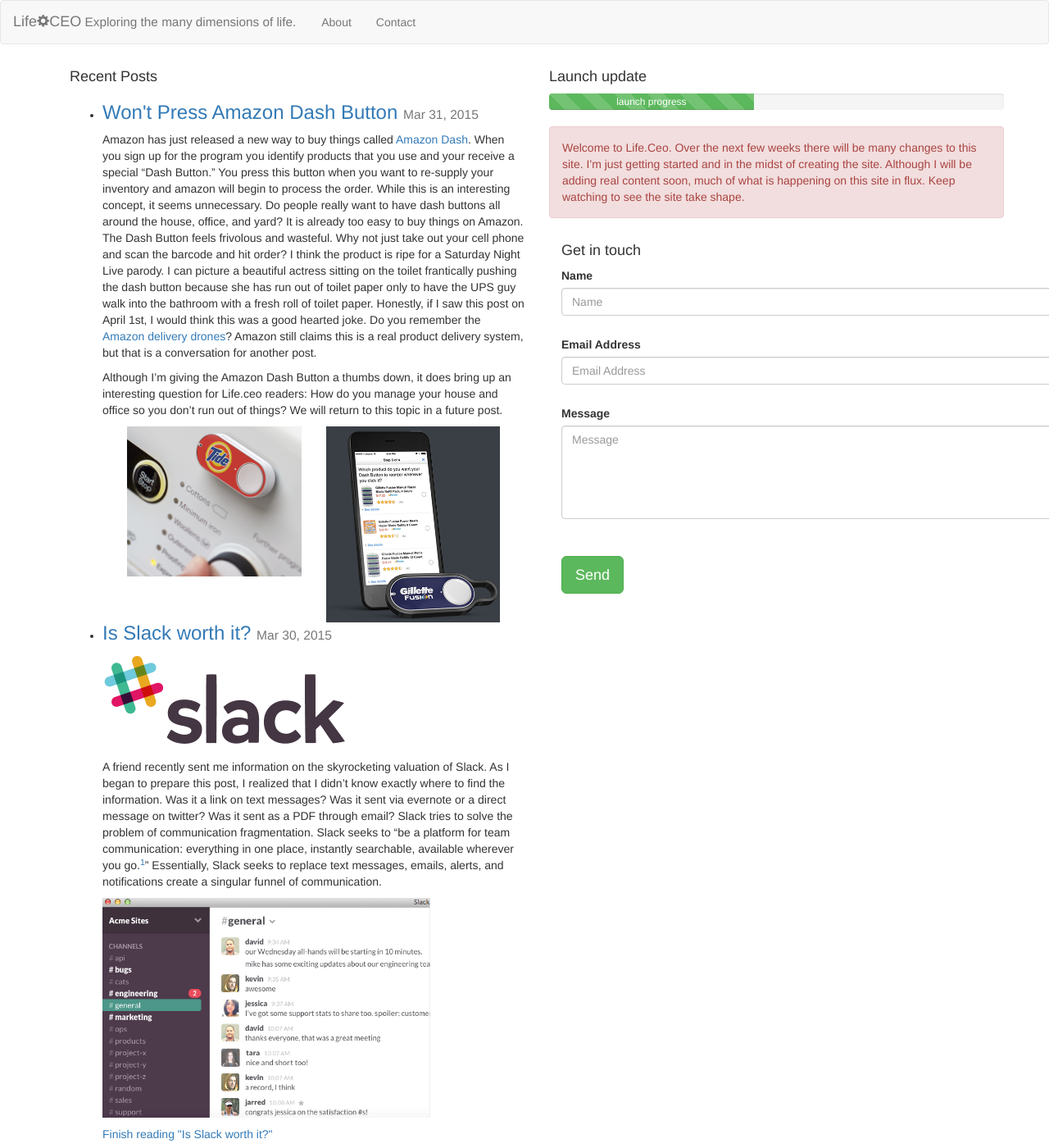
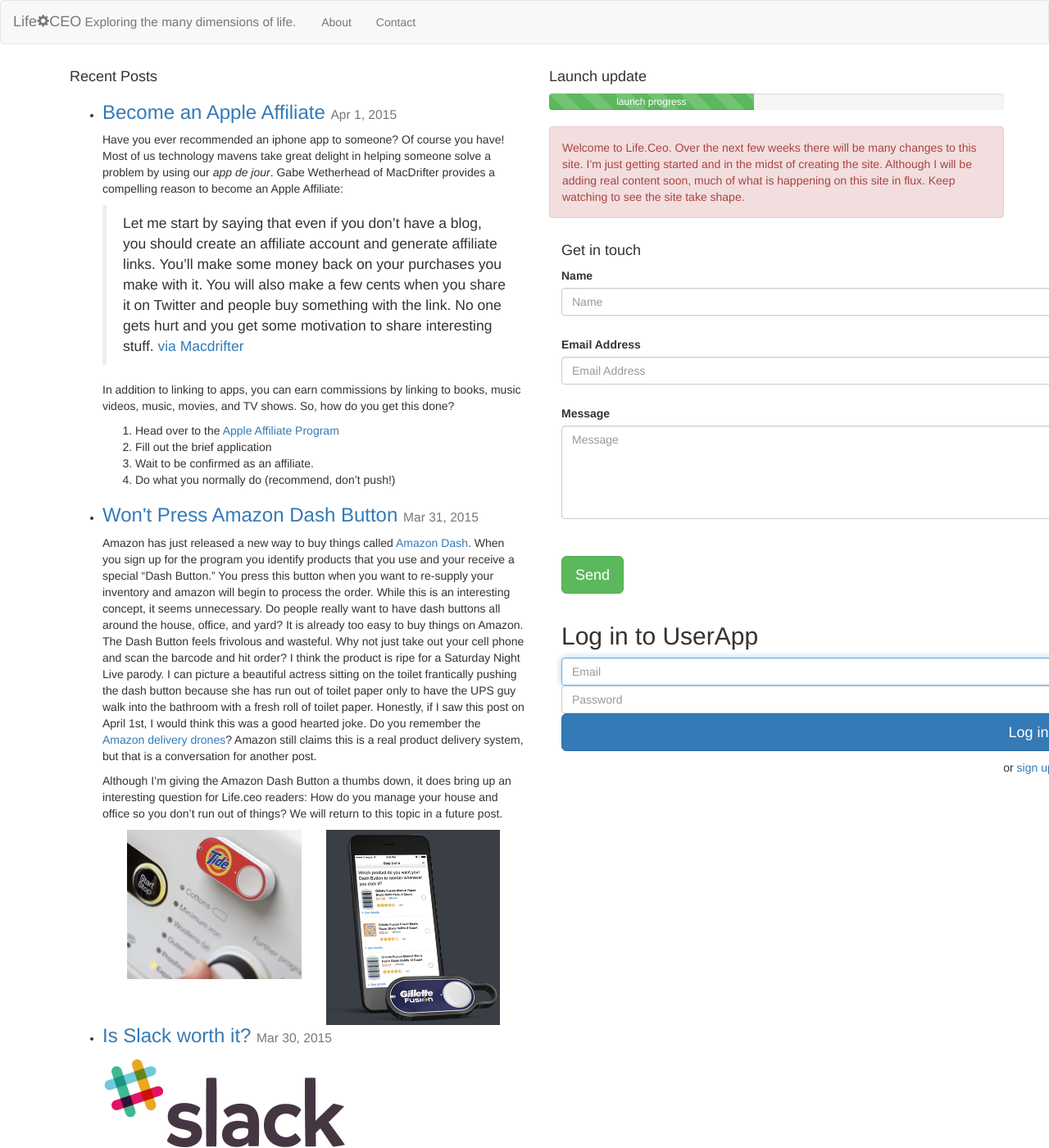
Before and after one commit to sjmscott/life-ceo, a Jekyll site: the page built from index.html, in a window 1280 px wide and 1400 px high. Shown: the whole window at 82% size. Built offline with Jekyll 4.4.1, drawn with Linux system fonts in a browser that asks for light colours; nearby versions of some CDN libraries; the list of posts is cut into pages by our own code.

Commit message:
new article

```diff
--- a/_includes/head.html
+++ b/_includes/head.html
@@ -21,6 +21,8 @@
 
 </script>
 {% endif %}
+
+<script src="https://app.userapp.io/js/userapp.client.js"></script>
   <title>{% if page.title %}{{ page.title }}{% else %}{{ site.title }}{% endif %}</title>
 
 
--- /dev/null
+++ b/_posts/2015-04-01-apple-affilate.markdown
@@ -0,0 +1,18 @@
+---
+layout: post
+title: "Become an Apple Affiliate"
+author: Steve Scott
+date: 2015-04-01
+tags: software, tool, apple
+---
+
+Have you ever recommended an iphone app to someone? Of course you have!  Most of us technology mavens take great delight in helping someone solve a problem by using our _app de jour_.  Gabe Wetherhead of MacDrifter provides a compelling reason to become an Apple Affiliate:
+
+> Let me start by saying that even if you don't have a blog, you should create an affiliate account and generate affiliate links. You'll make some money back on your purchases you make with it. You will also make a few cents when you share it on Twitter and people buy something with the link. No one gets hurt and you get some motivation to share interesting stuff.  [via Macdrifter](http://www.macdrifter.com/2015/03/blink-for-ios.html)
+
+In addition to linking to apps, you can earn commissions by linking to books, music videos, music, movies, and TV shows.  So, how do you get this done?
+
+1. Head over to the [Apple Affiliate Program](https://itunes.phgconsole.performancehorizon.com/login/itunes/en_us)
+2. Fill out the brief application
+3. Wait to be confirmed as an affiliate.
+3. Do what you normally do (recommend, don't push!)
--- a/index.html
+++ b/index.html
@@ -73,6 +73,19 @@
 
       {% include contact-form.html %}
 
+<div class="container">
+    <form class="form" onsubmit="return login()">
+      <h2 class="form-heading">Log in to UserApp</h2>
+      <div class="form-fields">
+        <input id="username" type="text" class="form-control" placeholder="Email" required autofocus>
+        <input id="password" type="password" class="form-control" placeholder="Password" required>
+      </div>
+      <button class="btn btn-lg btn-primary btn-block" type="submit">Log in</button>
+      <p class="text-center" style="margin-top:10px;">
+        or <a href="http://codepen.io/userapp/pen/otiGk">sign up</a>
+      </p>
+    </form>
+  </div>
 
 
 <!-- <ul>
```
Also changed, not shown: index2.html (added, +24 -0 lines), 3 other files.
